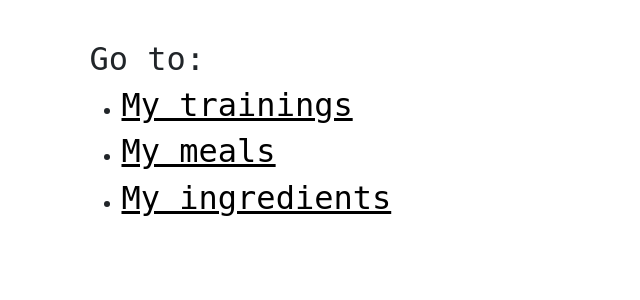
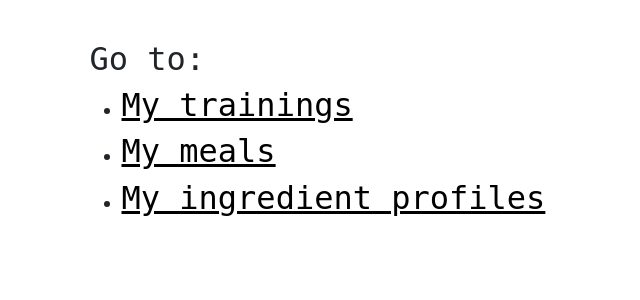
Before and after one commit to konstantinosalatzas/callisthenes, a Django app: page / in a window 1280 px wide. Shown: the part 149-449 px from the top of the page, without its empty margins (0-640 px from the left). Run offline with Django 5.2, Linux system fonts and the light colour scheme; the visitor is signed in with stand-in values (Sample User, id 1).

Commit message:
Update index template

```diff
--- a/tracker/templates/tracker/index.html
+++ b/tracker/templates/tracker/index.html
@@ -7,7 +7,7 @@
     <ul>
        <li><h2><a href="{% url 'training_list' %}">My trainings</a></h2></li>
        <li><h2><a href="{% url 'meal_list' %}">My meals</a></h2></li>
-       <li><h2><a href="{% url 'unit_list' %}">My ingredients</a></h2></li>
+       <li><h2><a href="{% url 'unit_list' %}">My ingredient profiles</a></h2></li>
     </ul>
 </article>
 {% else %}
```
